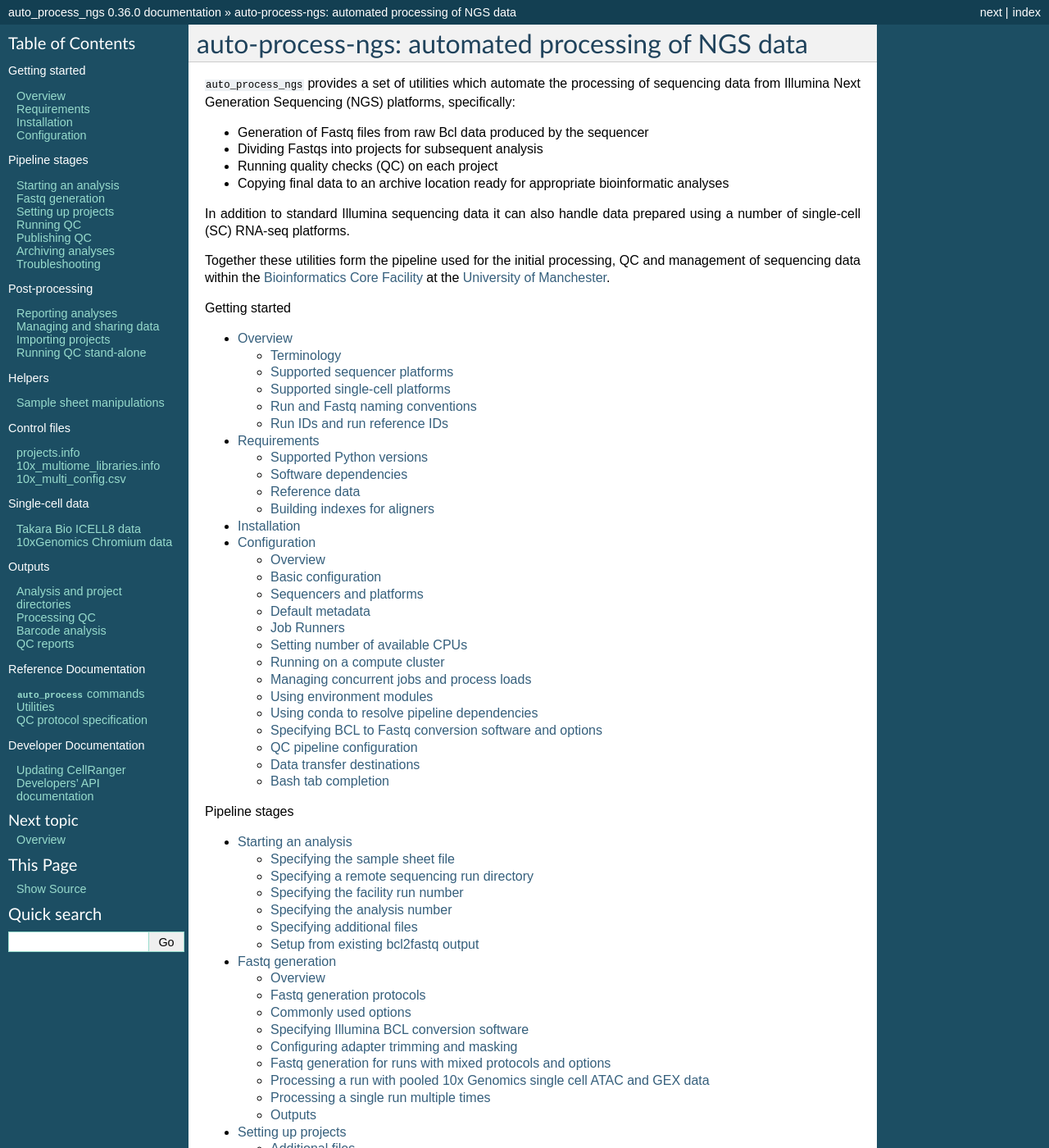
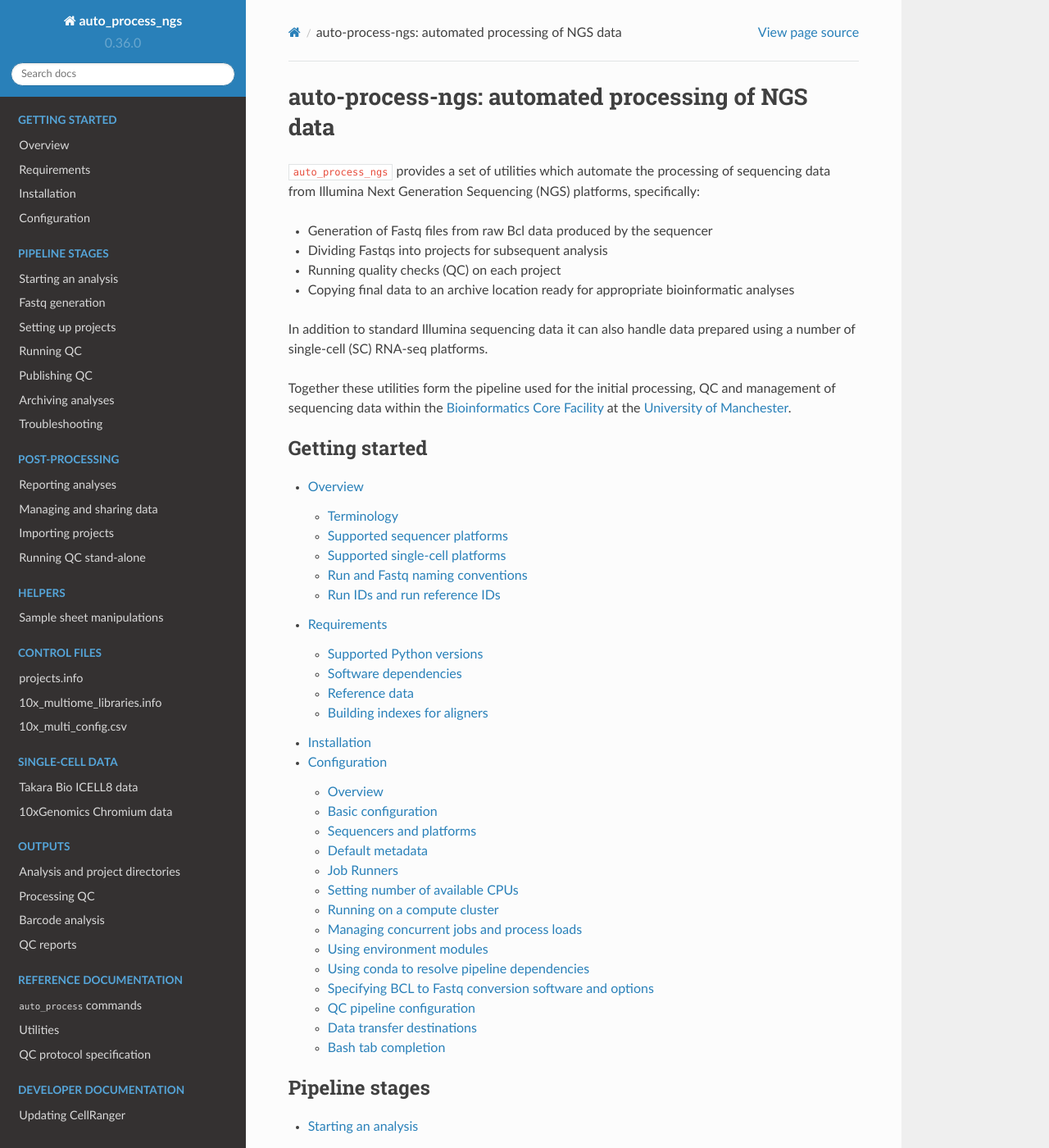
Before and after one commit to fls-bioinformatics-core/auto_process_ngs, a Sphinx documentation site: the page built from docs/source/index.rst, in a window 1280 px wide and 1400 px high. Shown: the whole window at 82% size. Built offline with Sphinx 7.4.7 and the Read the Docs theme 2.0.0, drawn with Linux system fonts in a browser that asks for light colours; some of the changed text lies outside the part shown.

Commit message:
Documentation: update conf.py to specify the "ReadTheDocs" theme.

```diff
--- a/docs/source/conf.py
+++ b/docs/source/conf.py
@@ -26,7 +26,8 @@ sys.path.append('../')
 
 # Add any Sphinx extension module names here, as strings. They can be extensions
 # coming with Sphinx (named 'sphinx.ext.*') or your custom ones.
-extensions = ['sphinx.ext.autodoc',
+extensions = ['sphinx_rtd_theme',
+              'sphinx.ext.autodoc',
               'sphinx.ext.napoleon',
               'sphinx.ext.intersphinx',]
 
@@ -97,7 +98,7 @@ pygments_style = 'sphinx'
 
 # The theme to use for HTML and HTML Help pages.  See the documentation for
 # a list of builtin themes.
-html_theme = 'default'
+html_theme = 'sphinx_rtd_theme'
 
 # Theme options are theme-specific and customize the look and feel of a theme
 # further.  For a list of options available for each theme, see the
```
